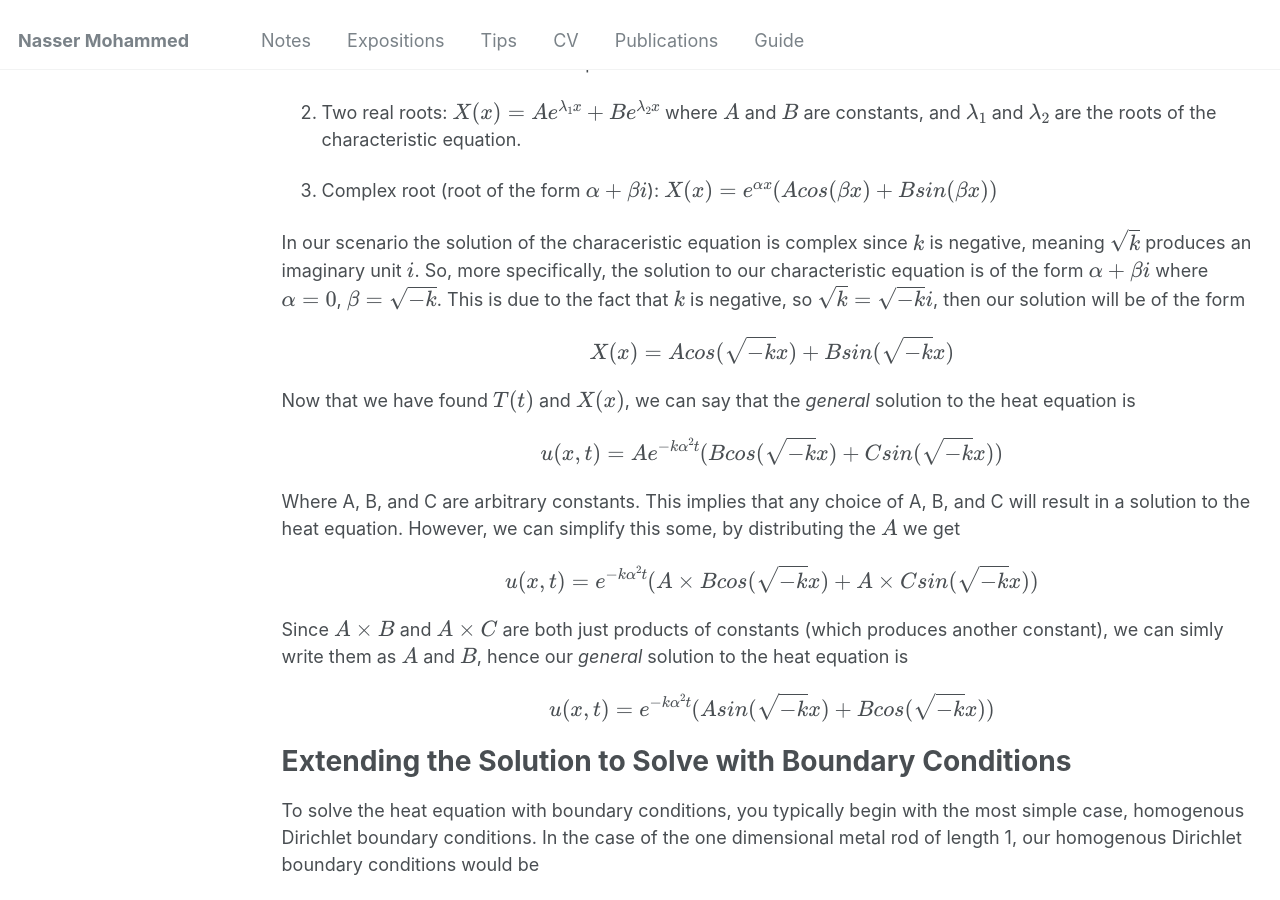
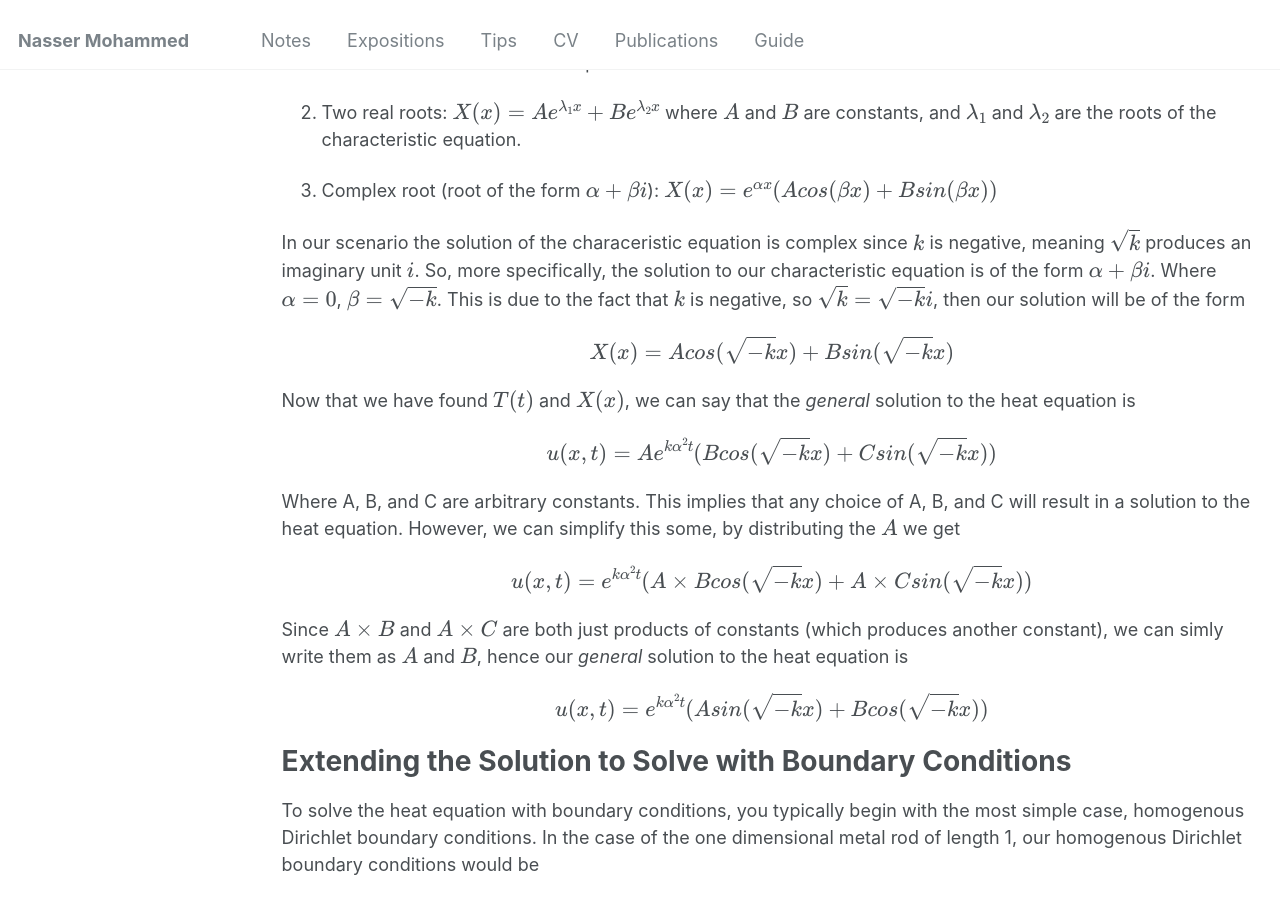
Before and after one commit to Nasser-Mohammed/Nasser-Mohammed.github.io, a Jekyll site: the page built from _pages/notes/pde/heatequation.md, in a window 1280 px wide and 900 px high, scrolled down 4321 px. Built offline with Jekyll 4.4.1, drawn with Linux system fonts in a browser that asks for light colours; some of the changed text lies outside the part shown.

Commit message:
Update heatequation.md

```diff
--- a/_pages/notes/pde/heatequation.md
+++ b/_pages/notes/pde/heatequation.md
@@ -42,7 +42,7 @@ For simplicity in future computation, I will also move the \\(\alpha^2\\) term t
 Here, we come to a very important conclusion. Since the left hand side of the equation is strictly in terms of \\(t\\) and the right hand side is strictly in terms of \\(x\\), then for example, if we allow \\(t\\) to vary, the right hand side of of the equation: \\[\frac{X^{\''}(x)}{X(x)}\\] will not change, since it is only dependent on \\(x\\). What this tells us, is that the ratio: \\[\frac{T'(t)}{\alpha^2T(t)}\\] is **constant**. i.e. \\(\alpha^2T(t)\\) is always inversely proportional to \\(T'(t)\\), and therefore is constant and does not change. The same logic can be used in the opposite direction, if we allow \\(x\\) to vary, we can say the same thing about the ratio of \\(\frac{X^{\''}(x)}{X(x)}\\) being **constant**. We call this constant **k**, and we know that \\[\frac{T'(t)}{\alpha^2T(t)} = \frac{X^{\''}(x)}{X(x)} = k\\]
 We are now in a position to start finding functions that satisfy this equation. Now we will treat our previous equation, as two separate equations, that is \\[\frac{T'(t)}{\alpha^2T(t)} = k\\] and \\[\frac{X^{\''}(x)}{X(x)} = k\\]
 By rearranging the equations as below, we see we have two linear homogenous ODEs. The ODE in \\(t\\) is of first order and the ODE in \\(x\\) is of second order. \\[T'(t) - k\alpha^2T(t) = 0\\] and \\[X^{\''}(x) - kX(x) = 0\\]
-Once we rewrite the ODE in \\(t\\) as \\[T'(t) = k\alpha^2T(t)\\] it is pretty apparent the solution is of the form \\(Ae^{-k\alpha^2t}\\).
+Once we rewrite the ODE in \\(t\\) as \\[T'(t) = k\alpha^2T(t)\\] it is pretty apparent the solution is of the form \\(Ae^{k\alpha^2t}\\).
 If you do not see why, I have in depth ODE notes as well. But to explain it briefly, if we do our cheat of treating \\(T'(t)\\) as a fraction by using Leibniz notation, we get \\[\frac{dT}{dt} = k\alpha^2T\\] Multiplying both sides by \\(dt\\) and dividing both sides by \\(T\\) we have the equation \\[\frac{1}{T}dT = k\alpha^2dt\\] We then integrate both sides, \\[\int \frac{1}{T}dT = \int k\alpha^2dt\\]
 which results in \\[ln|T| = k\alpha^2t + C\\] where \\(C\\) is just the constant of integration. Finally, we exponentiate both sides to get rid of the \\(ln|T|\\), this leaves us with \\[T = e^{k\alpha^2t + C}\\] And by law of exponents, this is equivalent to \\[T = e^Ce^{k\alpha^2t}\\] But \\(e^C\\) is just itself a constant, which we shall call \\(A\\). So in its final form, \\[T(t) = Ae^{k\alpha^2t}\\]
 
@@ -57,8 +57,8 @@ Solving for \\(\lambda\\) we get that \\(\lambda = \sqrt k\\). There are three p
 
 3. Complex root (root of the form \\(\alpha + \beta i\\)): \\(X(x) = e^{\alpha x}(Acos(\beta x) + Bsin(\beta x))\\)
 
-In our scenario the solution of the characeristic equation is complex since \\(k\\) is negative, meaning \\(\sqrt k\\) produces an imaginary unit \\(i\\). So, more specifically, the solution to our characteristic equation is of the form \\(\alpha + \beta i\\) where \\(\alpha = 0\\), \\(\beta = \sqrt{-k}\\). This is due to the fact that \\(k\\) is negative, so \\(\sqrt k = \sqrt {-k}i\\), then our solution will be of the form \\[X(x) = Acos(\sqrt{-k}x) + Bsin(\sqrt{-k}x)\\]
-Now that we have found \\(T(t)\\) and \\(X(x)\\), we can say that the *general* solution to the heat equation is \\[u(x,t) = Ae^{-k\alpha^2t}(Bcos(\sqrt{-k}x) + Csin(\sqrt{-k}x))\\] Where A, B, and C are arbitrary constants. This implies that any choice of A, B, and C will result in a solution to the heat equation. However, we can simplify this some, by distributing the \\(A\\) we get \\[u(x,t) = e^{-k\alpha^2t}(A\times Bcos(\sqrt{-k}x) + A\times Csin(\sqrt{-k}x))\\] Since \\(A\times B\\) and \\(A\times C\\) are both just products of constants (which produces another constant), we can simly write them as \\(A\\) and \\(B\\), hence our *general* solution to the heat equation is \\[u(x,t) = e^{-k\alpha^2 t}(Asin(\sqrt{-k}x) + Bcos(\sqrt{-k}x))\\]
+In our scenario the solution of the characeristic equation is complex since \\(k\\) is negative, meaning \\(\sqrt k\\) produces an imaginary unit \\(i\\). So, more specifically, the solution to our characteristic equation is of the form \\(\alpha + \beta i\\). Where \\(\alpha = 0\\), \\(\beta = \sqrt{-k}\\). This is due to the fact that \\(k\\) is negative, so \\(\sqrt k = \sqrt {-k}i\\), then our solution will be of the form \\[X(x) = Acos(\sqrt{-k}x) + Bsin(\sqrt{-k}x)\\]
+Now that we have found \\(T(t)\\) and \\(X(x)\\), we can say that the *general* solution to the heat equation is \\[u(x,t) = Ae^{k\alpha^2t}(Bcos(\sqrt{-k}x) + Csin(\sqrt{-k}x))\\] Where A, B, and C are arbitrary constants. This implies that any choice of A, B, and C will result in a solution to the heat equation. However, we can simplify this some, by distributing the \\(A\\) we get \\[u(x,t) = e^{k\alpha^2t}(A\times Bcos(\sqrt{-k}x) + A\times Csin(\sqrt{-k}x))\\] Since \\(A\times B\\) and \\(A\times C\\) are both just products of constants (which produces another constant), we can simly write them as \\(A\\) and \\(B\\), hence our *general* solution to the heat equation is \\[u(x,t) = e^{k\alpha^2 t}(Asin(\sqrt{-k}x) + Bcos(\sqrt{-k}x))\\]
 
 Extending the Solution to Solve with Boundary Conditions
 =====
```
